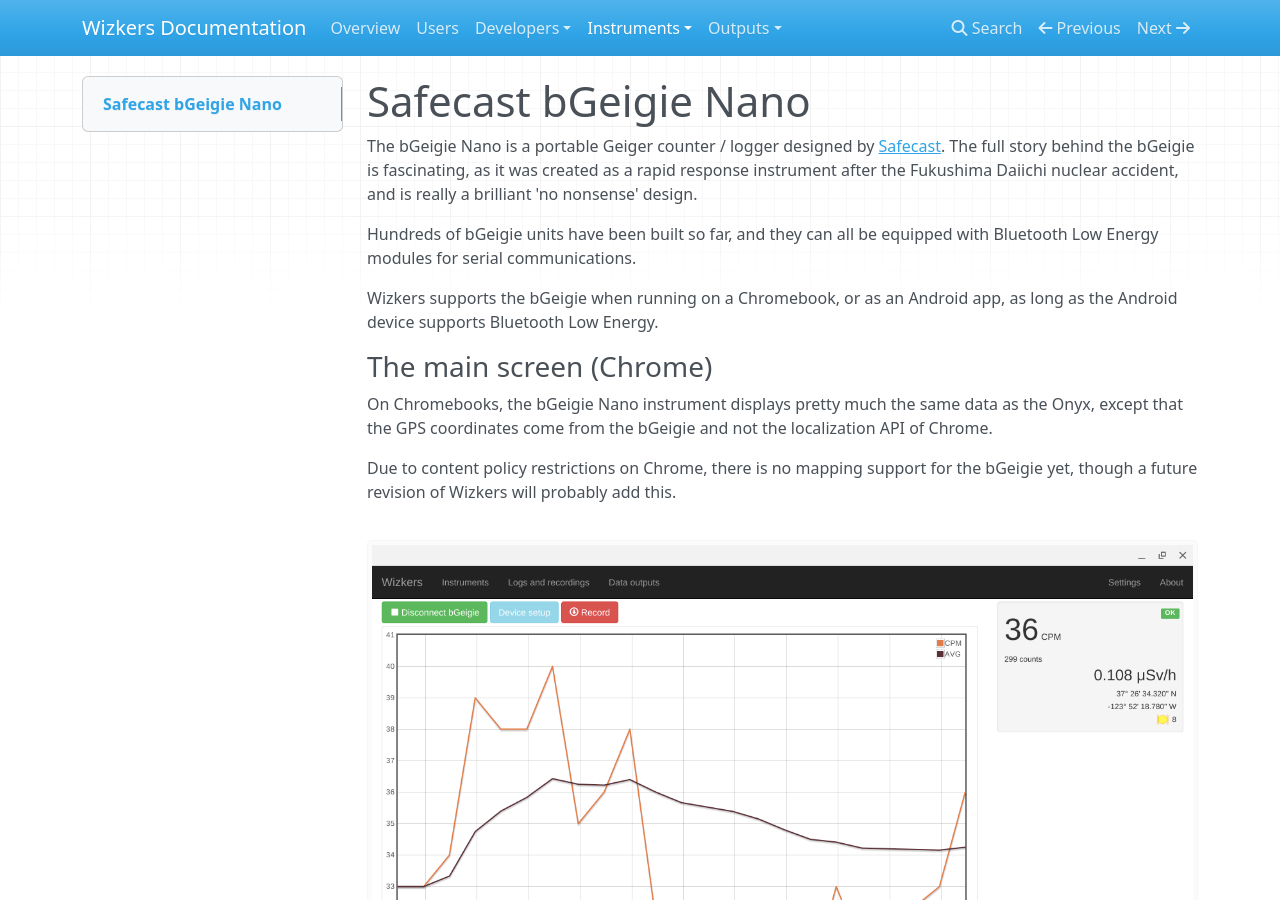
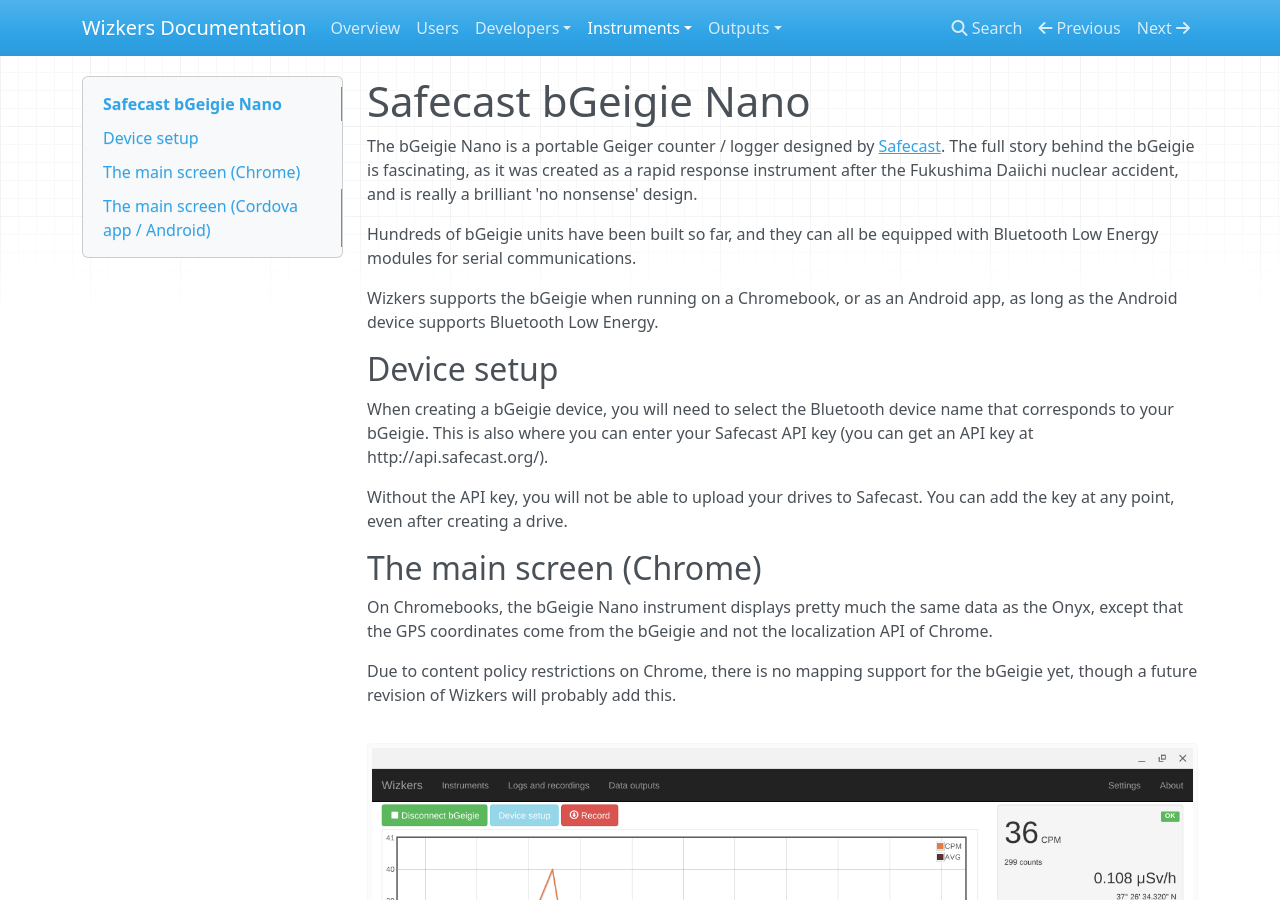
Before and after one commit to elafargue/wizkers-doc, an MkDocs documentation site: the page built from docs/ins/bgeigie.md, in a window 1280 px wide and 900 px high. Built offline with MkDocs 1.6.1, drawn with Linux system fonts in a browser that asks for light colours; nearby versions of some CDN libraries; old or Windows-style settings are respelled for this version of MkDocs.

```diff
--- a/docs/ins/bgeigie.md
+++ b/docs/ins/bgeigie.md
@@ -6,7 +6,13 @@ Hundreds of bGeigie units have been built so far, and they can all be equipped w
 
 Wizkers supports the bGeigie when running on a Chromebook, or as an Android app, as long as the Android device supports Bluetooth Low Energy.
 
-### The main screen (Chrome)
+## Device setup
+
+When creating a bGeigie device, you will need to select the Bluetooth device name that corresponds to your bGeigie. This is also where you can enter your Safecast API key (you can get an API key at http://api.safecast.org/).
+
+Without the API key, you will not be able to upload your drives to Safecast. You can add the key at any point, even after creating a drive.
+
+## The main screen (Chrome)
 
 On Chromebooks, the bGeigie Nano instrument displays pretty much the same data as the Onyx, except that the GPS coordinates come from the bGeigie and not the localization API of Chrome.
 
@@ -14,6 +20,6 @@ Due to content policy restrictions on Chrome, there is no mapping support for th
 
 ![bGeigie main screen on Chrome](img/bGeigie-chrome-main.png)
 
-### The main screen (Cordova app / Android)
+## The main screen (Cordova app / Android)
 
 Mapping is enabled by default in Android mode. Wizkers displays the trace on the map using color dots that go from white to red depending on the CPM value.
--- a/mkdocs.yml
+++ b/mkdocs.yml
@@ -21,6 +21,8 @@ pages:
     - Sark 110: ins/sark110.md
     - Elecraft KX3: ins/elecraft-kx3.md
     - Elecraft Remote KX3: ins/elecraft-remote-kx3.md
+    - Elecraft KXPA100: ins/elecraft-kxpa100.md
+    - Elecraft XG3: ins/elecraft-xg3.md
     - Fluke 287/289 DMMs: ins/fluke289.md
     - Simple serial terminal: ins/simple-serial.md
 - Outputs:
```
Also changed, not shown: docs/ins/elecraft-kxpa100.md (added, +34 -0 lines), docs/ins/elecraft-xg3.md (added, +32 -0 lines), docs/ins/img/kx3-main.png, docs/ins/img/kxpa100-main.png (added), docs/ins/img/xg3-main.png (added).
